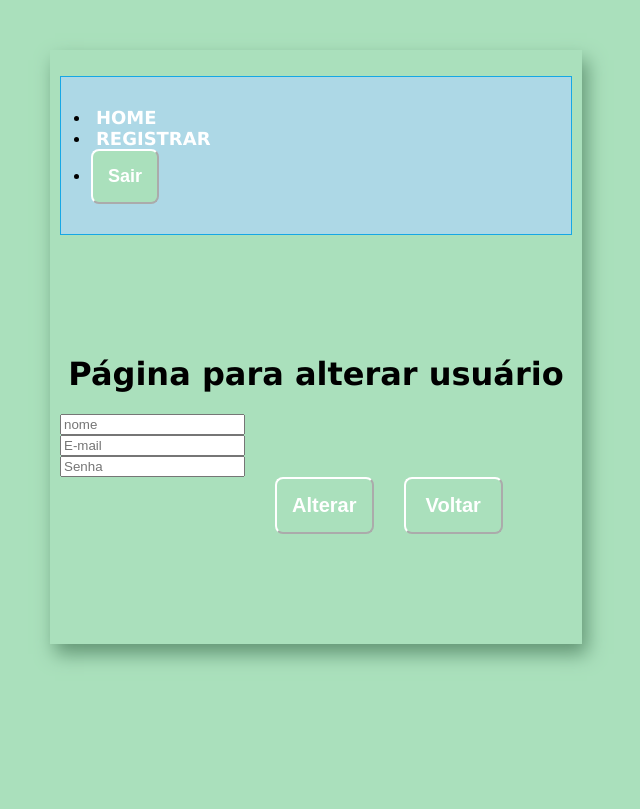
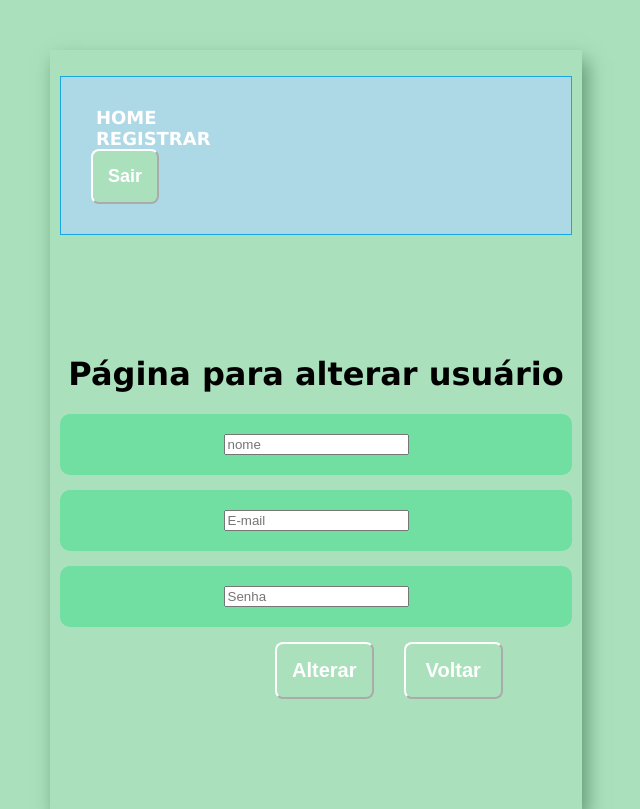
Before and after one commit to euanaflor3s/PTAC-projeto17-10, a Next.js app: page /pages/alterar/1 in a window 1280 px wide. Shown: the whole page, without its empty margins (324-964 px from the left). Built offline with nearby package versions, Linux system fonts and the light colour scheme.

Commit message:
Update global.css

```diff
--- a/src/app/global.css
+++ b/src/app/global.css
@@ -116,6 +116,7 @@ nav ul{
     background-color: lightblue;
     padding: 30px;
     border:1px solid rgb(22, 167, 229);
+    list-style: none;
 
 
 }
@@ -136,11 +137,12 @@ text-shadow:0px 0px 1px rgb(22, 167, 229);
 }
 
 .menu li ul{
-    position:absolute;
+position:absolute;
 top:25px;
 left:0;
 background-color:#fff;
 display:none;
+list-style: none;
 }
 
 .sair{
@@ -148,3 +150,16 @@ display:none;
     font-size: 18px;
     font-weight: bold;
 }
+
+.ana{
+    padding: 20px;
+    text-align: center;
+    color: white;
+    background-color: #70dfa1;
+    border-color: white;
+    border-radius: 10px;
+    margin-bottom: 15px;
+    margin-left: 0px;
+    margin-right: 0px;
+    font-size: 15px;
+}
```
